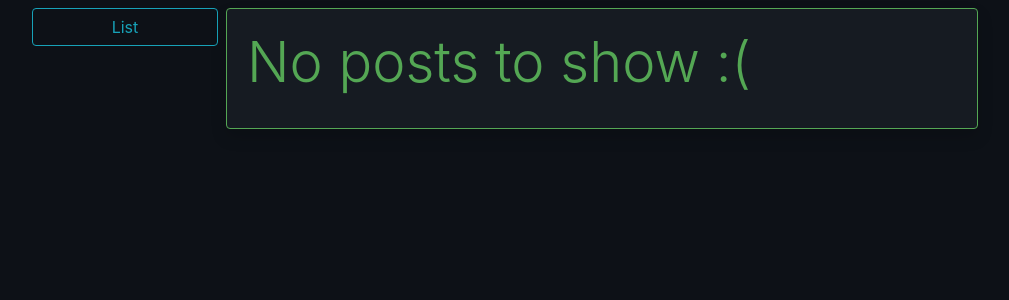
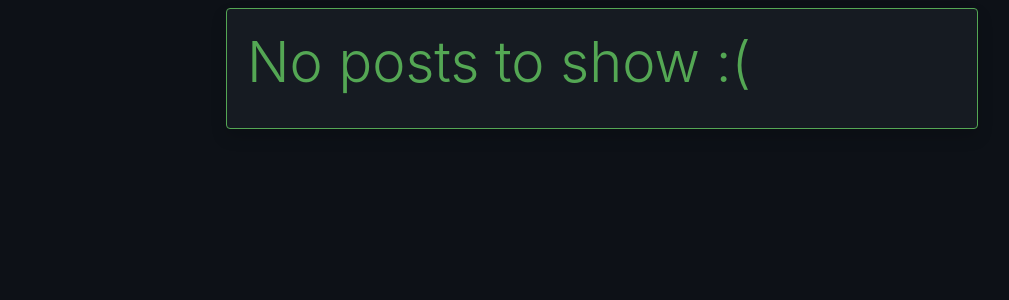
Before and after one commit to mkofoed/mkofoed, a Django app: page /blog/ in a window 1280 px wide. Shown: the part 58-358 px from the top of the page, without its empty margins (38-1047 px from the left). Run offline with Django 3.2, Linux system fonts and the light colour scheme; data that the repository does not hold is empty; some libraries are stand-ins or nearby versions.

Commit message:
Removed redundant link

```diff
--- a/blog/templates/blog/post_base.html
+++ b/blog/templates/blog/post_base.html
@@ -9,7 +9,6 @@
 
 {% block left_pane %}
     <div class="container-fluid">
-        <a href="{% url 'blog:list' %}" class="btn btn-block btn-outline-info">List</a>
         {% if request.user.is_staff %}
             <a href="{% url 'blog:list_admin' %}" class="btn btn-block btn-outline-info">Admin List</a>
         {% endif %}
```
